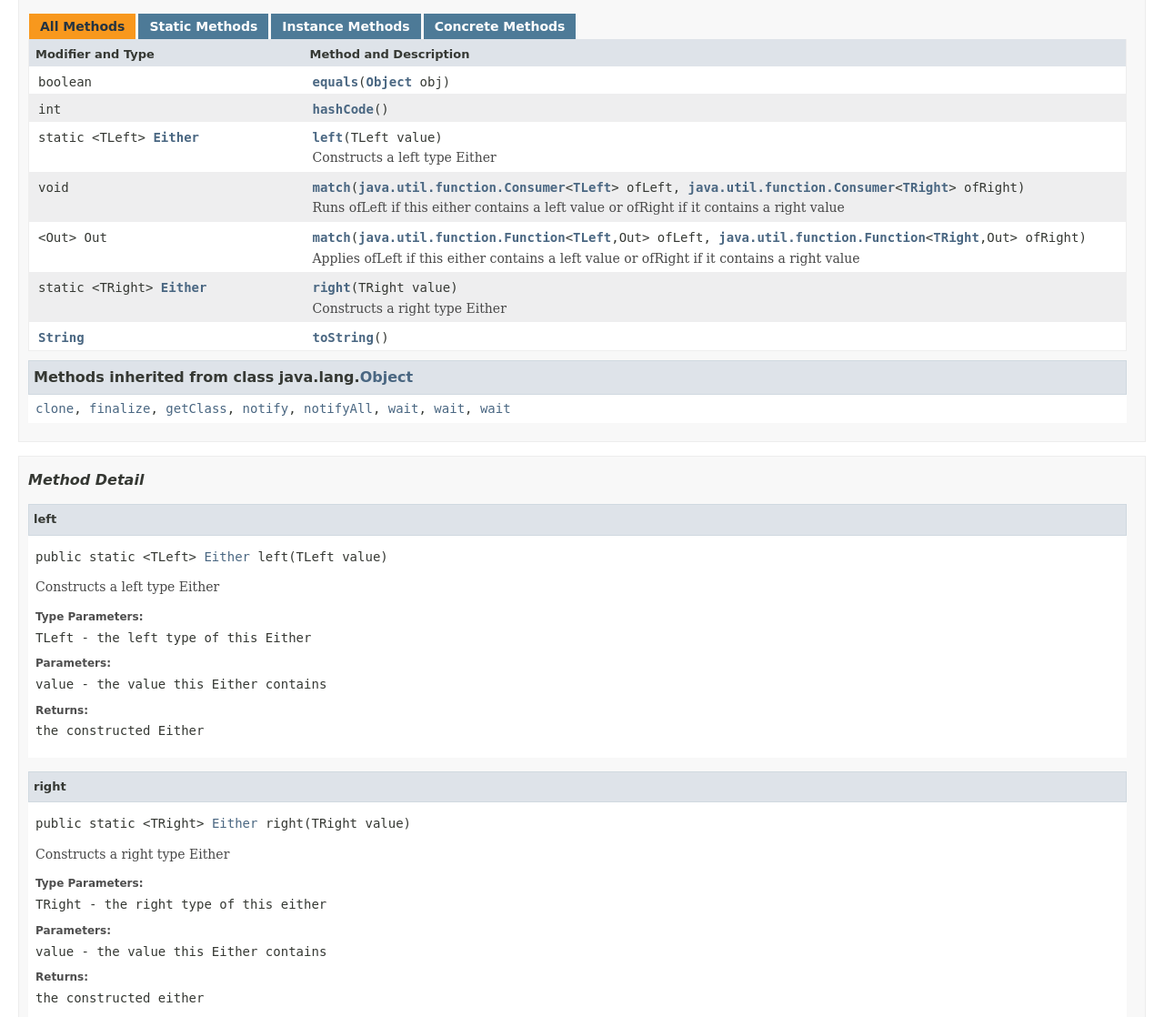
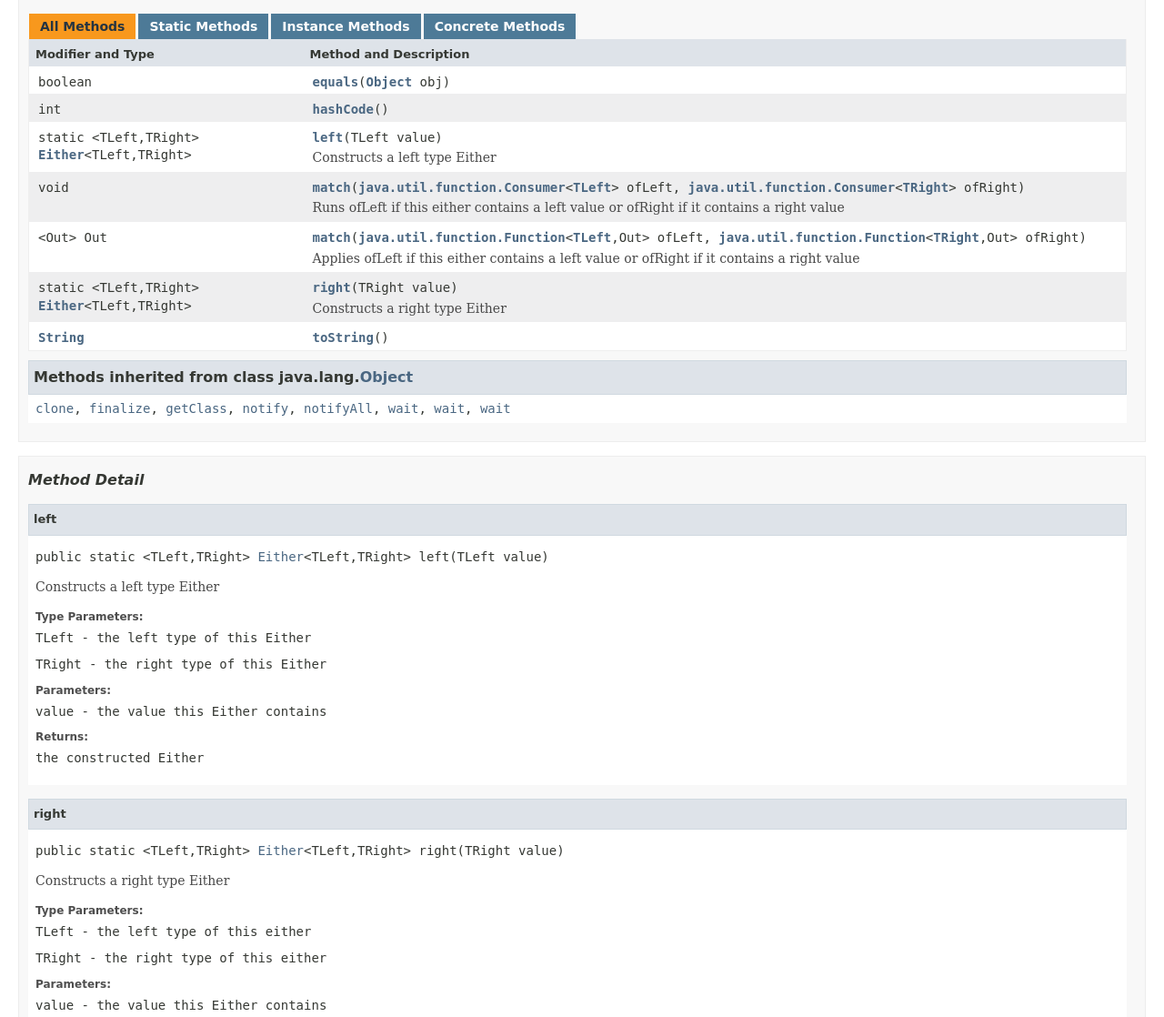
Before and after one commit to RossBille/JavaClassLibraries, a plain HTML site: page com/rossbille/common/eithers/Either.html in a window 1280 px wide. Shown: the part 540-1658 px from the top of the page at 91% size. Drawn offline with Linux system fonts and the light colour scheme; a web font is replaced by a local one.

Commit message:
updated javadoc

```diff
--- a/com/rossbille/common/eithers/Either.html
+++ b/com/rossbille/common/eithers/Either.html
@@ -2,10 +2,10 @@
 <!-- NewPage -->
 <html lang="en">
 <head>
-<!-- Generated by javadoc (1.8.0) on Sun Apr 27 23:14:59 EST 2014 -->
+<!-- Generated by javadoc (1.8.0) on Tue Apr 29 22:39:46 EST 2014 -->
 <meta http-equiv="Content-Type" content="text/html; charset=UTF-8">
 <title>Either (JavaClassLibraries 1.0 API)</title>
-<meta name="date" content="2014-04-27">
+<meta name="date" content="2014-04-29">
 <link rel="stylesheet" type="text/css" href="../../../../stylesheet.css" title="Style">
 <script type="text/javascript" src="../../../../script.js"></script>
 </head>
@@ -149,7 +149,7 @@ extends <a href="http://docs.oracle.com/javase/7/docs/api/java/lang/Object.html?
 <td class="colLast"><code><span class="memberNameLink"><a href="../../../../com/rossbille/common/eithers/Either.html#hashCode--">hashCode</a></span>()</code>&nbsp;</td>
 </tr>
 <tr id="i2" class="altColor">
-<td class="colFirst"><code>static &lt;TLeft&gt;&nbsp;<a href="../../../../com/rossbille/common/eithers/Either.html" title="class in com.rossbille.common.eithers">Either</a></code></td>
+<td class="colFirst"><code>static &lt;TLeft,TRight&gt;<br><a href="../../../../com/rossbille/common/eithers/Either.html" title="class in com.rossbille.common.eithers">Either</a>&lt;TLeft,TRight&gt;</code></td>
 <td class="colLast"><code><span class="memberNameLink"><a href="../../../../com/rossbille/common/eithers/Either.html#left-TLeft-">left</a></span>(TLeft&nbsp;value)</code>
 <div class="block">Constructs a left type Either</div>
 </td>
@@ -169,7 +169,7 @@ extends <a href="http://docs.oracle.com/javase/7/docs/api/java/lang/Object.html?
 </td>
 </tr>
 <tr id="i5" class="rowColor">
-<td class="colFirst"><code>static &lt;TRight&gt;&nbsp;<a href="../../../../com/rossbille/common/eithers/Either.html" title="class in com.rossbille.common.eithers">Either</a></code></td>
+<td class="colFirst"><code>static &lt;TLeft,TRight&gt;<br><a href="../../../../com/rossbille/common/eithers/Either.html" title="class in com.rossbille.common.eithers">Either</a>&lt;TLeft,TRight&gt;</code></td>
 <td class="colLast"><code><span class="memberNameLink"><a href="../../../../com/rossbille/common/eithers/Either.html#right-TRight-">right</a></span>(TRight&nbsp;value)</code>
 <div class="block">Constructs a right type Either</div>
 </td>
@@ -208,11 +208,12 @@ extends <a href="http://docs.oracle.com/javase/7/docs/api/java/lang/Object.html?
 <ul class="blockList">
 <li class="blockList">
 <h4>left</h4>
-<pre>public static&nbsp;&lt;TLeft&gt;&nbsp;<a href="../../../../com/rossbille/common/eithers/Either.html" title="class in com.rossbille.common.eithers">Either</a>&nbsp;left(TLeft&nbsp;value)</pre>
+<pre>public static&nbsp;&lt;TLeft,TRight&gt;&nbsp;<a href="../../../../com/rossbille/common/eithers/Either.html" title="class in com.rossbille.common.eithers">Either</a>&lt;TLeft,TRight&gt;&nbsp;left(TLeft&nbsp;value)</pre>
 <div class="block">Constructs a left type Either</div>
 <dl>
 <dt><span class="paramLabel">Type Parameters:</span></dt>
 <dd><code>TLeft</code> - the left type of this Either</dd>
+<dd><code>TRight</code> - the right type of this Either</dd>
 <dt><span class="paramLabel">Parameters:</span></dt>
 <dd><code>value</code> - the value this Either contains</dd>
 <dt><span class="returnLabel">Returns:</span></dt>
@@ -228,10 +229,11 @@ extends <a href="http://docs.oracle.com/javase/7/docs/api/java/lang/Object.html?
 <ul class="blockList">
 <li class="blockList">
 <h4>right</h4>
-<pre>public static&nbsp;&lt;TRight&gt;&nbsp;<a href="../../../../com/rossbille/common/eithers/Either.html" title="class in com.rossbille.common.eithers">Either</a>&nbsp;right(TRight&nbsp;value)</pre>
+<pre>public static&nbsp;&lt;TLeft,TRight&gt;&nbsp;<a href="../../../../com/rossbille/common/eithers/Either.html" title="class in com.rossbille.common.eithers">Either</a>&lt;TLeft,TRight&gt;&nbsp;right(TRight&nbsp;value)</pre>
 <div class="block">Constructs a right type Either</div>
 <dl>
 <dt><span class="paramLabel">Type Parameters:</span></dt>
+<dd><code>TLeft</code> - the left type of this either</dd>
 <dd><code>TRight</code> - the right type of this either</dd>
 <dt><span class="paramLabel">Parameters:</span></dt>
 <dd><code>value</code> - the value this Either contains</dd>
```
Also changed, not shown: allclasses-frame.html (+2 -2 lines), allclasses-noframe.html (+2 -2 lines), com/rossbille/common/eithers/Both.html (+2 -2 lines), com/rossbille/common/eithers/Helpers.html (+2 -2 lines), com/rossbille/common/eithers/class-use/Both.html (+2 -2 lines), com/rossbille/common/eithers/class-use/Either.html (+4 -4 lines), com/rossbille/common/eithers/class-use/Helpers.html (+2 -2 lines), com/rossbille/common/eithers/package-frame.html (+2 -2 lines), com/rossbille/common/eithers/package-summary.html (+2 -2 lines), com/rossbille/common/eithers/package-tree.html (+2 -2 lines), com/rossbille/common/eithers/package-use.html (+2 -2 lines), constant-values.html (+2 -2 lines), deprecated-list.html (+2 -2 lines), help-doc.html (+2 -2 lines), 3 more files, 1 other file.
